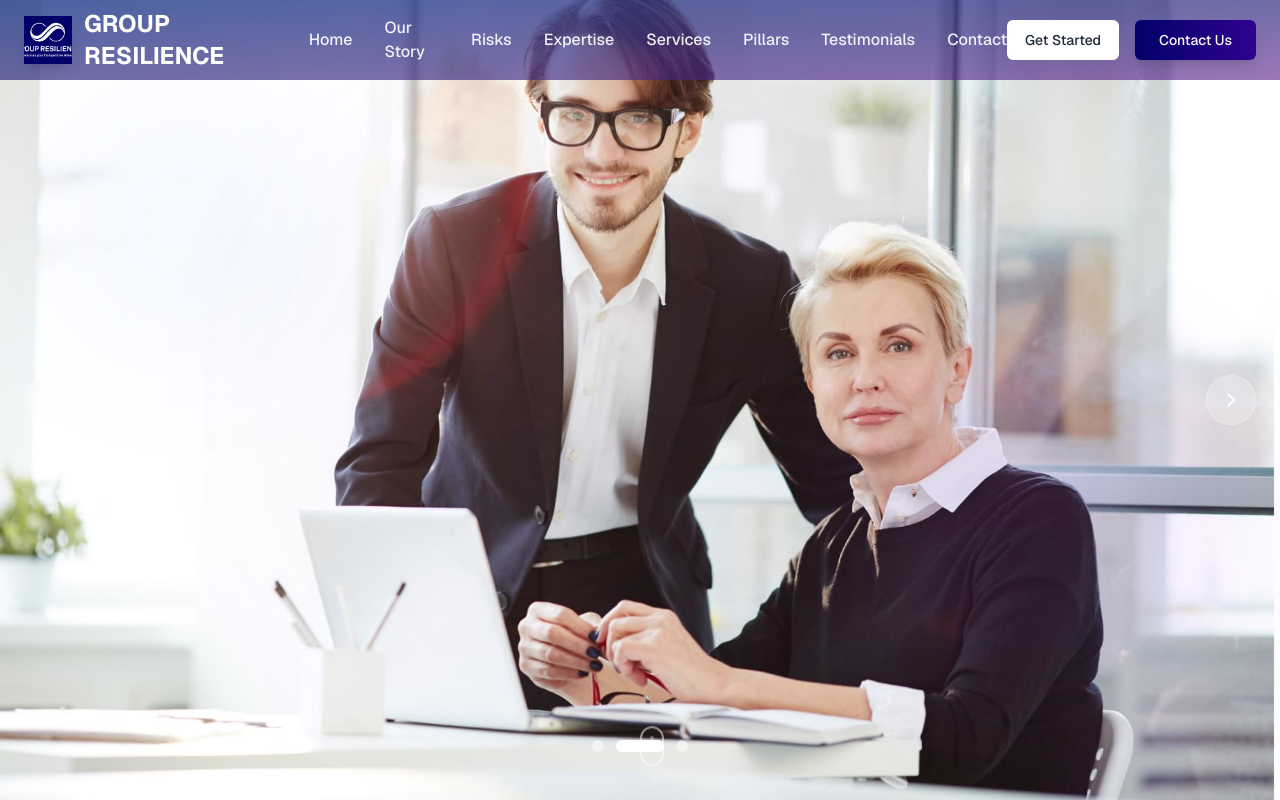
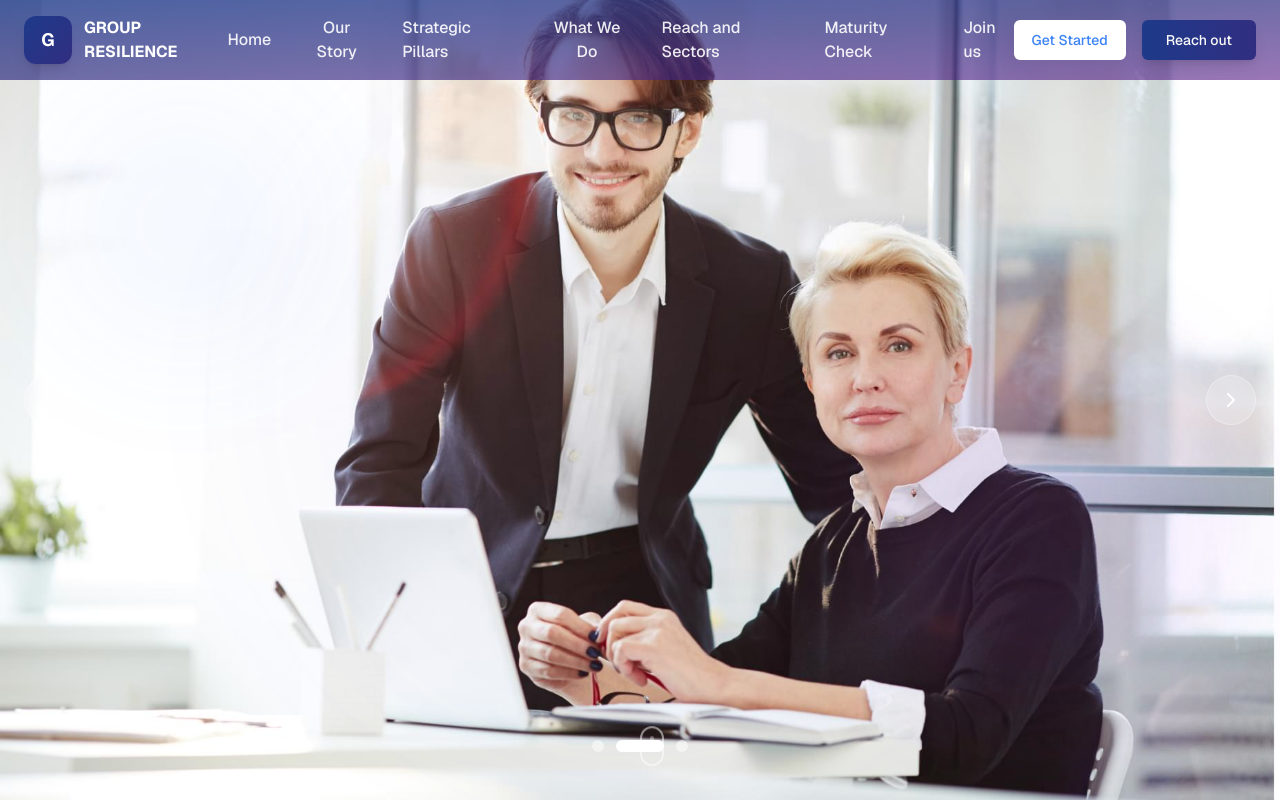
Before and after one commit to shakil-official/consulting, a Next.js app: page / in a window 1280 px wide. Shown: the top 800 px of the page. Built offline with nearby package versions, Linux system fonts and the light colour scheme.

Commit message:
fixing done

```diff
--- a/app/page.tsx
+++ b/app/page.tsx
@@ -28,7 +28,7 @@ export default function Home() {
                 <MaturityCheck/>
                 <JoinAsExpert/>
                 <BrandingSlider
-                    title="Ours clients"
+                    title="Ours clients & partners"
                     subtitle=""
                     showControls={true}
                     autoPlay={true}
--- a/components/WhatWeDoUpgat.jsx
+++ b/components/WhatWeDoUpgat.jsx
@@ -1,4 +1,4 @@
-import {Users, Vote, Star, Building, Cloud, Globe, Leaf, FileText, Zap, Shield} from "lucide-react"
+import {Users, Vote, Star, Building, Cloud, Globe, Leaf, FileText, Zap, Shield, ArrowRight} from "lucide-react"
 
 
 const springeredRisks = [
@@ -147,7 +147,7 @@ const springeredRisks = [
 
 export function WhatWeDoUpgat() {
     return (
-        <section id="risks" className="py-24 bg-gradient-to-br from-gray-50 to-primary/5 relative overflow-hidden">
+        <section id="whatWeDoNow" className="py-24 bg-gradient-to-br from-gray-50 to-primary/5 relative overflow-hidden">
             {/* Background Elements */}
             <div className="absolute top-0 right-0 w-96 h-96 bg-primary/5 rounded-full blur-3xl"></div>
             <div className="absolute bottom-0 left-0 w-96 h-96 bg-primary/5 rounded-full blur-3xl"></div>
@@ -203,7 +203,14 @@ export function WhatWeDoUpgat() {
                                             </div>
                                         ))}
                                     </div>
+
                                 </div>
+
+                                <div className="flex items-center text-blue-600 font-medium group-hover:text-blue-700 transition-colors" style={{ marginTop: '12px' }}>
+                                    <span className="text-sm mt-5">Learn More</span>
+                                    <ArrowRight className="h-4 w-4 ml-2 group-hover:translate-x-1 transition-transform" />
+                                </div>
+
                             </div>
                         )
                     })}
--- a/components/branding-slider.jsx
+++ b/components/branding-slider.jsx
@@ -164,7 +164,7 @@ export function BrandingSlider({
                         {title.split(" ").map((word, index) => (
                             <span
                                 key={index}
-                                className={index >= 2 ? "bg-gradient-to-r from-primary to-secondary bg-clip-text text-transparent" : ""}
+                                className={index >= 6 ? "bg-gradient-to-r from-primary to-secondary bg-clip-text text-transparent" : ""}
                             >
                 {word}{" "}
               </span>
--- a/components/header.tsx
+++ b/components/header.tsx
@@ -4,7 +4,8 @@ import { useState, useEffect } from "react"
 import Link from "next/link"
 import { Button } from "@/components/ui/button"
 import { Menu, X } from "lucide-react"
-import Image from "next/image"
+import { DropdownMenu, DropdownMenuContent, DropdownMenuItem, DropdownMenuTrigger } from "@/components/ui/dropdown-menu"
+import { Accordion, AccordionContent, AccordionItem, AccordionTrigger } from "@/components/ui/accordion"
 
 export function Header() {
   const [isMenuOpen, setIsMenuOpen] = useState(false)
@@ -20,58 +21,92 @@ export function Header() {
 
   const navItems = [
     { name: "Home", href: "#home" },
-    { name: "Our Story", href: "#story" },
-    { name: "Risks", href: "#risks" },
-    { name: "Expertise", href: "#expertise" },
-    { name: "Services", href: "#services" },
-    { name: "Pillars", href: "#pillars" },
-    { name: "Testimonials", href: "#testimonials" },
-    { name: "Contact", href: "#contact" },
+    {
+      name: "Our Story",
+      href: "#", // Parent link can be a placeholder or first sub-item
+      subItems: [
+        { name: "Group Resilience", href: "#story" },
+        { name: "Expertise & Approach", href: "#expertise" },
+        { name: "Subject Matter Experts", href: "#panel-of-experts" },
+      ],
+    },
+    { name: "Strategic Pillars", href: "#strategic-pillars" },
+    {
+      name: "What We Do",
+      href: "#", // Parent link can be a placeholder or first sub-item
+      subItems: [
+        { name: "Services", href: "#whatWeDoNow" },
+        { name: "PEARL$", href: "#pearl" },
+        { name: "SPRINGERED", href: "#risks" },
+      ],
+    },
+    { name: "Reach and Sectors", href: "#reach-and-sectors" },
+    { name: "Maturity Check", href: "#maturity-check" },
+    { name: "Join us", href: "#joinUsAs" },
   ]
 
   return (
       <header
-      className={`fixed top-0 w-full z-50 transition-all duration-300  ${
-        isScrolled ? "bg-white/95 backdrop-blur-lg border-b border-gray-200/50 shadow-lg " : "bg-transparent bg-gradient-to-br from-blue-900/80 via-indigo-900/70 to-purple-900/60"
+          className={`fixed top-0 w-full z-50 transition-all duration-300 ${
+              isScrolled
+                  ? "bg-white/95 backdrop-blur-lg border-b border-gray-200/50 shadow-lg "
+                  : "bg-transparent bg-gradient-to-br from-blue-900/80 via-indigo-900/70 to-purple-900/60"
           }`}
       >
         <div className="container mx-auto px-4 lg:px-6">
           <div className="flex items-center justify-between h-20">
             <Link href="/" className="flex items-center space-x-3 group">
               <div className="relative">
-
-              <Image
-                  src="/logo.png?height=800&width=1400"
-                  alt="Hero Background"
-                  fill
-                  className="object-cover transition-all duration-1000"
-              />
-
-              {/*<div className="w-12 h-12 bg-gradient-to-br from-springer-dark-blue to-springer-dark-blue-accent rounded-xl flex items-center justify-center shadow-lg group-hover:shadow-xl transition-all duration-300 group-hover:scale-105">*/}
-              {/*  <span className="text-white font-bold text-lg">G</span>*/}
-              {/*</div>*/}
-
-                <div className="w-12 h-12 bg-gradient-to-br from-springer-dark-blue to-springer-dark-blue-accent rounded-xl flex items-center justify-center shadow-lg group-hover:shadow-xl transition-all duration-300 group-hover:scale-105">
-                    <span className="text-white font-bold text-lg">S</span>
+                <div className="w-12 h-12 bg-gradient-to-br from-blue-900 to-indigo-900 rounded-xl flex items-center justify-center shadow-lg group-hover:shadow-xl transition-all duration-300 group-hover:scale-105">
+                  <span className="text-white font-bold text-lg">G</span>
                 </div>
-
-              {/*<div className="absolute -top-1 -right-1 w-4 h-4 bg-gradient-to-br from-orange-400 to-red-500 rounded-full"></div>*/}
               </div>
               <div>
-              <span className={`font-bold text-2xl transition-colors ${isScrolled ? "text-gray-900" : "text-white"}`}>
+              <span className={`font-bold text-base transition-colors ${isScrolled ? "text-gray-900" : "text-white"}`}>
                 GROUP RESILIENCE
               </span>
                 <div
                     className={`text-sm font-medium transition-colors ${isScrolled ? "text-blue-600" : "text-blue-200"}`}
                 >
-                {/*Resilience as your Competitive Advantage*/}
+                  {/* Resilience as your Competitive Advantage */}
                 </div>
               </div>
             </Link>
 
             {/* Desktop Navigation */}
             <nav className="hidden lg:flex items-center space-x-8">
-            {navItems.map((item) => (
+              {navItems.map((item) =>
+                  item.subItems ? (
+                      <DropdownMenu key={item.name}>
+                        <DropdownMenuTrigger
+                            className={`font-medium transition-all duration-200 hover:scale-105 ${
+                                isScrolled ? "text-gray-700 hover:text-blue-600" : "text-white/90 hover:text-white"
+                            }`}
+                        >
+                          {item.name}
+                        </DropdownMenuTrigger>
+                        <DropdownMenuContent
+                            className={`mt-2 p-2 rounded-lg shadow-lg ${
+                                isScrolled ? "bg-white border border-gray-200" : "bg-blue-900/90 border border-blue-800"
+                            }`}
+                        >
+                          {item.subItems.map((subItem) => (
+                              <DropdownMenuItem key={subItem.name} asChild>
+                                <Link
+                                    href={subItem.href}
+                                    className={`block px-4 py-2 rounded-md text-sm transition-colors duration-200 ${
+                                        isScrolled
+                                            ? "text-gray-700 hover:bg-blue-50 hover:text-blue-600"
+                                            : "text-white/90 hover:bg-blue-800 hover:text-white"
+                                    }`}
+                                >
+                                  {subItem.name}
+                                </Link>
+                              </DropdownMenuItem>
+                          ))}
+                        </DropdownMenuContent>
+                      </DropdownMenu>
+                  ) : (
                       <Link
                           key={item.name}
                           href={item.href}
@@ -81,7 +116,8 @@ export function Header() {
                       >
                         {item.name}
                       </Link>
-            ))}
+                  ),
+              )}
             </nav>
 
             <div className="hidden lg:flex items-center space-x-4">
@@ -90,13 +126,13 @@ export function Header() {
                   className={`border-2 font-medium transition-all duration-300 hover:scale-105 ${
                       isScrolled
                           ? "border-blue-600 text-blue-600 hover:bg-blue-600 hover:text-white"
-                  : "border-white text-gray-800 hover:bg-white hover:text-blue-600"
+                          : "border-white text-blue-500 hover:bg-white hover:text-blue-600"
                   }`}
               >
                 Get Started
               </Button>
-            <Button className="bg-gradient-to-r from-springer-dark-blue to-springer-dark-blue-accent hover:from-blue-700 hover:to-indigo-800 font-medium px-6 shadow-lg hover:shadow-xl transition-all duration-300 hover:scale-105">
-              Contact Us
+              <Button className="bg-gradient-to-r from-blue-900 to-indigo-900 hover:from-blue-700 hover:to-indigo-800 font-medium px-6 shadow-lg hover:shadow-xl transition-all duration-300 hover:scale-105">
+                Reach out
               </Button>
             </div>
 
@@ -114,7 +150,27 @@ export function Header() {
           {isMenuOpen && (
               <div className="lg:hidden py-6 border-t border-gray-200/20 bg-white/95 backdrop-blur-lg rounded-b-2xl shadow-xl">
                 <nav className="flex flex-col space-y-4">
-              {navItems.map((item) => (
+                  <Accordion type="single" collapsible className="w-full">
+                    {navItems.map((item) =>
+                        item.subItems ? (
+                            <AccordionItem value={item.name} key={item.name} className="border-none">
+                              <AccordionTrigger className="text-gray-700 hover:text-blue-600 transition-colors duration-200 font-medium px-4 py-2 rounded-lg hover:bg-blue-50">
+                                {item.name}
+                              </AccordionTrigger>
+                              <AccordionContent className="pl-8 pr-4 py-2 space-y-2">
+                                {item.subItems.map((subItem) => (
+                                    <Link
+                                        key={subItem.name}
+                                        href={subItem.href}
+                                        className="block text-gray-600 hover:text-blue-500 transition-colors duration-200 font-medium py-1 rounded-md hover:bg-blue-50"
+                                        onClick={() => setIsMenuOpen(false)}
+                                    >
+                                      {subItem.name}
+                                    </Link>
+                                ))}
+                              </AccordionContent>
+                            </AccordionItem>
+                        ) : (
                             <Link
                                 key={item.name}
                                 href={item.href}
@@ -123,21 +179,22 @@ export function Header() {
                             >
                               {item.name}
                             </Link>
-              ))}
+                        ),
+                    )}
+                  </Accordion>
                   <div className="flex flex-col space-y-3 pt-4 px-4">
                     <Button
                         variant="outline"
-                  className="w-full border-blue-400 text-blue-600- hover:bg-blue-600 hover:text-white !bg-gray-800"
+                        className="w-full border-blue-400 text-blue-600 hover:bg-blue-600 hover:text-white bg-transparent"
                     >
                       Get Started
                     </Button>
-                <Button className="w-full bg-gradient-to-r from-springer-dark-blue to-springer-dark-blue-accent">Contact Us</Button>
+                    <Button className="w-full bg-gradient-to-r from-blue-900 to-indigo-900">Reach out</Button>
                   </div>
                 </nav>
               </div>
           )}
         </div>
-      {/*<div className="absolute inset-0 bg-gradient-to-br from-blue-900/80 via-indigo-900/70 to-purple-900/60"/>*/}
       </header>
   )
 }
--- a/components/hero-section.tsx
+++ b/components/hero-section.tsx
@@ -41,7 +41,7 @@ export function HeroSection() {
 
 
     return (
-        <section className="relative h-screen flex items-center justify-center overflow-hidden">
+        <section id="home" className="relative h-screen flex items-center justify-center overflow-hidden">
             {/* Background Image */}
             {slides.map((slide, index) => (
                 <div
--- a/components/maturity-check.tsx
+++ b/components/maturity-check.tsx
@@ -14,7 +14,7 @@ const benefits = [
 export function MaturityCheck() {
   return (
       <section
-          id="contact"
+          id="maturity-check"
           className="py-20 bg-gradient-to-br from-springer-dark-blue to-springer-dark-blue-accent text-white"
       >
         <div className="container mx-auto px-4 lg:px-6">
--- a/components/our-clients.tsx
+++ b/components/our-clients.tsx
@@ -1,7 +1,7 @@
 "use client"
 
-import {useState, useEffect} from "react"
-import {ChevronLeft, ChevronRight, Quote, Star} from "lucide-react"
+import { useState, useEffect } from "react"
+import { ChevronLeft, ChevronRight, Quote, Star } from "lucide-react"
 
 const clientTestimonials = [
     {
@@ -56,42 +56,41 @@ const clientTestimonials = [
     },
 ]
 
+// ✅ Change this to 2 or 3 based on how many you want to show per slide
+const ITEMS_PER_SLIDE = 3
+
 export function OurClients() {
     const [currentIndex, setCurrentIndex] = useState(0)
 
     useEffect(() => {
         const timer = setInterval(() => {
-            setCurrentIndex((prev) => (prev + 2) % clientTestimonials.length)
+            setCurrentIndex((prev) => (prev + ITEMS_PER_SLIDE) % clientTestimonials.length)
         }, 8000)
         return () => clearInterval(timer)
     }, [])
 
     const nextSlide = () => {
-        setCurrentIndex((prev) => (prev + 2) % clientTestimonials.length)
+        setCurrentIndex((prev) => (prev + ITEMS_PER_SLIDE) % clientTestimonials.length)
     }
 
     const prevSlide = () => {
-        setCurrentIndex((prev) => (prev - 2 + clientTestimonials.length) % clientTestimonials.length)
+        setCurrentIndex((prev) => (prev - ITEMS_PER_SLIDE + clientTestimonials.length) % clientTestimonials.length)
     }
 
     const getCurrentTestimonials = () => {
-        if (currentIndex === clientTestimonials.length - 1) {
-            return [clientTestimonials[currentIndex], clientTestimonials[0]]
+        const result = []
+        for (let i = 0; i < ITEMS_PER_SLIDE; i++) {
+            result.push(clientTestimonials[(currentIndex + i) % clientTestimonials.length])
         }
-        return [
-            clientTestimonials[currentIndex],
-            clientTestimonials[currentIndex + 1] || clientTestimonials[0]
-        ]
+        return result
     }
 
     const currentTestimonials = getCurrentTestimonials()
 
     return (
-        // <section className="py-16 bg-gradient-to-br from-blue-600 via-indigo-700 to-purple-700 text-white relative overflow-hidden">
         <section className="py-16 bg-gradient-to-br from-springer-dark-blue via-springer-dark-blue-accent to-springer-dark-blue-accent text-white relative overflow-hidden">
             {/* Background Elements */}
             <div className="absolute inset-0">
-
                 <div className="absolute top-0 left-0 w-72 h-72 bg-primary-foreground/5 rounded-full blur-3xl"></div>
                 <div className="absolute top-1/2 right-0 w-48 h-48 bg-primary-foreground/8 rounded-full blur-3xl"></div>
                 <div className="absolute bottom-0 left-1/3 w-60 h-60 bg-primary-foreground/5 rounded-full blur-3xl"></div>
@@ -99,9 +98,6 @@ export function OurClients() {
 
             <div className="container mx-auto px-4 lg:px-6 relative">
                 <div className="text-center mb-12">
-                    {/*<div className="inline-block bg-primary-foreground/10 backdrop-blur-sm text-white px-5 py-2 rounded-full text-sm font-medium mb-4 border border-white/20">*/}
-                    {/*    Client Success Stories*/}
-                    {/*</div>*/}
                     <h2 className="text-3xl md:text-4xl lg:text-5xl font-bold mb-4 leading-tight">
                         What Our{" "}
                         <span className="bg-gradient-to-r from-blue-200 to-purple-200 bg-clip-text text-transparent">
@@ -114,51 +110,50 @@ export function OurClients() {
                 </div>
 
                 <div className="max-w-7xl mx-auto relative">
-                    {/* Main Slider Container */}
+                    {/* Testimonials */}
                     <div className="relative">
-                        <div className="grid grid-cols-1 lg:grid-cols-2 gap-6 lg:gap-8">
+                        <div
+                            className={`grid grid-cols-1 ${
+                                ITEMS_PER_SLIDE === 3 ? "lg:grid-cols-3" : "lg:grid-cols-2"
+                            } gap-6 lg:gap-8`}
+                        >
                             {currentTestimonials.map((testimonial, index) => (
                                 <div
                                     key={`${currentIndex}-${index}`}
                                     className="bg-primary-foreground/10 backdrop-blur-sm border border-white/20 rounded-2xl p-6 lg:p-8 relative overflow-hidden transform transition-all duration-500 hover:scale-105 hover:bg-primary-foreground/15"
                                 >
-                                    {/* Background Pattern */}
                                     <div className="absolute top-0 right-0 w-32 h-32 bg-primary-foreground/5 rounded-full blur-2xl"></div>
 
                                     <div className="relative">
-                                        {/* Quote Icon */}
                                         <div className="flex justify-center mb-4">
                                             <div className="bg-primary-foreground/20 backdrop-blur-sm rounded-xl p-3 border border-white/30">
-                                                <Quote className="h-6 w-6 text-white"/>
+                                                <Quote className="h-6 w-6 text-white" />
                                             </div>
                                         </div>
 
-                                        {/* Rating */}
                                         <div className="flex justify-center mb-4">
                                             {[...Array(testimonial.rating)].map((_, i) => (
-                                                <Star key={i} className="h-5 w-5 text-yellow-400 fill-current"/>
+                                                <Star key={i} className="h-5 w-5 text-yellow-400 fill-current" />
                                             ))}
                                         </div>
 
-                                        {/* Title */}
                                         <h3 className="text-xl lg:text-2xl font-bold text-center mb-4 leading-tight">
                                             {testimonial.title}
                                         </h3>
 
-                                        {/* Message */}
                                         <blockquote className="text-sm lg:text-base text-center leading-relaxed mb-6 text-blue-100 line-clamp-4">
                                             "{testimonial.message}"
                                         </blockquote>
 
-                                        {/* Client Info */}
                                         <div className="text-center">
                                             <div className="bg-primary-foreground/10 backdrop-blur-sm rounded-xl p-4 border border-white/20">
                                                 <h4 className="text-lg font-bold text-white mb-1">{testimonial.client}</h4>
-                                                {/*<p className="text-blue-200 text-sm font-medium mb-1">{testimonial.position}</p>*/}
-                                                {/*<p className="text-blue-300 text-sm font-semibold mb-2">{testimonial.company}</p>*/}
-                                                {/*<div className="bg-primary-foreground/20 rounded-full px-3 py-1 text-xs font-medium text-white inline-block">*/}
-                                                {/*    {testimonial.industry}*/}
-                                                {/*</div>*/}
+                                                {/* Uncomment for more details:
+                                                <p className="text-blue-200 text-sm font-medium mb-1">{testimonial.position}</p>
+                                                <p className="text-blue-300 text-sm font-semibold mb-2">{testimonial.company}</p>
+                                                <div className="bg-primary-foreground/20 rounded-full px-3 py-1 text-xs font-medium text-white inline-block">
+                                                    {testimonial.industry}
+                                                </div> */}
                                             </div>
                                         </div>
                                     </div>
@@ -166,29 +161,29 @@ export function OurClients() {
                             ))}
                         </div>
 
-                        {/* Navigation Arrows */}
-                        {/*<button*/}
-                        {/*    onClick={prevSlide}*/}
-                        {/*    className="absolute left-6 top-1/2 transform -translate-y-1/2 bg-primary-foreground/20 hover:bg-primary-foreground/30 backdrop-blur-sm rounded-full p-3 transition-all duration-300 hover:scale-110 border border-white/30 z-10"*/}
-                        {/*>*/}
-                        {/*    <ChevronLeft className="h-5 w-5 text-white"/>*/}
-                        {/*</button>*/}
-                        {/*<button*/}
-                        {/*    onClick={nextSlide}*/}
-                        {/*    className="absolute right-6 top-1/2 transform -translate-y-1/2 bg-primary-foreground/20 hover:bg-primary-foreground/30 backdrop-blur-sm rounded-full p-3 transition-all duration-300 hover:scale-110 border border-white/30 z-10"*/}
-                        {/*>*/}
-                        {/*    <ChevronRight className="h-5 w-5 text-white"/>*/}
-                        {/*</button>*/}
+                        {/* Optional Arrows */}
+                        {/* <button
+                            onClick={prevSlide}
+                            className="absolute left-6 top-1/2 transform -translate-y-1/2 bg-primary-foreground/20 hover:bg-primary-foreground/30 backdrop-blur-sm rounded-full p-3 transition-all duration-300 hover:scale-110 border border-white/30 z-10"
+                        >
+                            <ChevronLeft className="h-5 w-5 text-white" />
+                        </button>
+                        <button
+                            onClick={nextSlide}
+                            className="absolute right-6 top-1/2 transform -translate-y-1/2 bg-primary-foreground/20 hover:bg-primary-foreground/30 backdrop-blur-sm rounded-full p-3 transition-all duration-300 hover:scale-110 border border-white/30 z-10"
+                        >
+                            <ChevronRight className="h-5 w-5 text-white" />
+                        </button> */}
                     </div>
 
-                    {/* Testimonial Indicators */}
+                    {/* Indicators */}
                     <div className="flex justify-center mt-8 space-x-2">
-                        {Array.from({ length: Math.ceil(clientTestimonials.length / 2) }).map((_, index) => (
+                        {Array.from({ length: Math.ceil(clientTestimonials.length / ITEMS_PER_SLIDE) }).map((_, index) => (
                             <button
                                 key={index}
-                                onClick={() => setCurrentIndex(index * 2)}
+                                onClick={() => setCurrentIndex(index * ITEMS_PER_SLIDE)}
                                 className={`transition-all duration-300 rounded-full ${
-                                    Math.floor(currentIndex / 2) === index
+                                    Math.floor(currentIndex / ITEMS_PER_SLIDE) === index
                                         ? "w-8 h-2 bg-primary-foreground"
                                         : "w-2 h-2 bg-primary-foreground/50 hover:bg-primary-foreground/70"
                                 }`}
```
Also changed, not shown: components/join-as-expert.tsx (+19 -59 lines), components/panel-of-experts.tsx (+5 -4 lines), components/pearl-protection.tsx (+10 -10 lines). Lines whose indentation alone changed are shown as unchanged.
